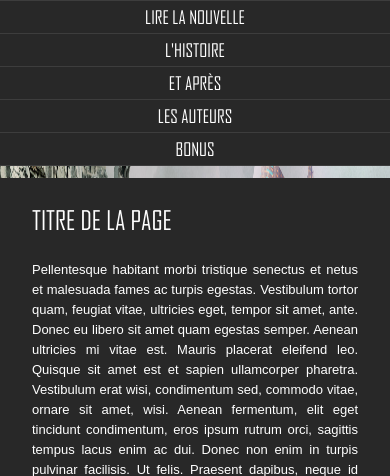
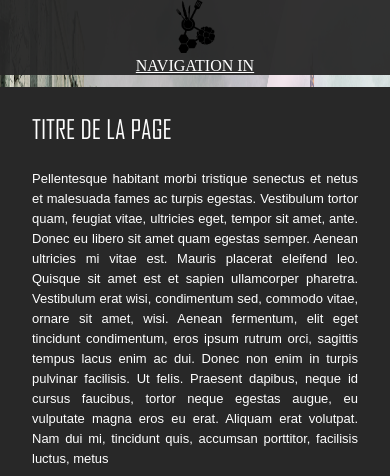
Before and after one commit to HackLo/projet-ter, a PHP site: page /index.php?page=global in a window 390 px wide. Shown: the top 476 px of the page. Run offline with PHP 8.4, Linux system fonts and the light colour scheme.

Commit message:
Tri dans le CSS

```diff
--- a/global.css
+++ b/global.css
@@ -25,13 +25,21 @@
 }
 
 /* ------------------------------ HEADER ------------------------------------- */
+#blocNavigationPourMobileIn, #blocNavigationPourMobileOut {
+	display: none;
+}
 header {
+	border-right: 1px rgba(40, 40, 40, 1) solid;
+ 	height: 100%;
+	padding-right: 4px;
  	text-align: center;
+	width: 230px;
  	z-index: 10;
 }
 
+/* Block entourant le logo + le menu */
 header > div {
-	background-color: rgba(40, 40, 40, 1);
+	background-color: rgba(40, 40, 40, 0.95);
 	height: 100%;
 }
 
@@ -46,6 +54,9 @@ header #divLogo img {
 }
 
 /* ------------------------------ MENU ------------------------------------- */
+#blocNavigationPourMobileIn, #blocNavigationPourMobileOut {
+	display: none;
+}
 nav {
  	color: white;
  	font-family: "agency_fb", arial ;
@@ -67,19 +78,34 @@ header #divLogo img {
 	padding: 0;
 }
 
+nav li {
+	list-style-type: none;
+}
+
 nav > ul:first-child {
 	border-top: 1px rgba(61, 61, 61, 1) solid;
 }
 nav > ul > li {
 	border-bottom: 1px rgba(61, 61, 61, 1) solid;
 }
+
+nav > ul > li:hover {
+	background-color: rgba(48, 48, 48, 1);
+}
+
+nav > ul > li a {
+	line-height: 50px;
+}
+
 nav > ul > li > ul {
+	display: none;
 	margin: 0;
 	padding: 0;
 }
+
 /* ------------------------------ WRAPPER -------------------------------------*/
 #wrapper {
-	background-color: rgba(40, 40, 40, 0.8);
+	background-color: rgba(40, 40, 40, 0.9);
 	color:#FFF;
 	font-family:arial;
 	font-size:13px;
@@ -232,14 +233,14 @@ footer{
 	header {
 		border: 0px red solid;
 		margin-bottom: 12px;
+		padding-right: 0px;
 		position: relative;
 		width: 100%;
 	}
 	header #divLogo {
-		border: 0px yellow solid;
+		display: block;
 		margin: 0;
 		padding: 0;
-		display: none;
 	}
 	header #divLogo img {
 		height: 10%;
@@ -247,44 +248,30 @@ footer{
 		padding: 0;
 		width: 10%;
 	}
+	#blocNavigationPourMobileIn {
+		display: block;
+	}
+	#blocNavigationPourMobileIn a, #blocNavigationPourMobileOut a {
+		color: white;
+	}
 	nav {
+		display: none;
 		position: relative;
 		width: 100%;
 	}
 
-	nav #mainmenu {
-		margin: 0;
-		padding: 0;
-	}
-
-	nav > ul {
-		width: 100%;
-	}
-
-	nav #mainmenu > li {
-
-	}
-
 	nav ul li {
-		list-style-type: none;
 		line-height: 32px;
 		margin: 0;
 		width: 100%;
 	}
 
-	nav > ul > li > ul {
-		display: none;
-	}
-	nav > ul > li:hover {
-		background-color: rgba(61, 61, 61, 1);
+	nav > ul > li a {
+		line-height: 20px;
 	}
 
 	nav > ul > li:hover > ul {
 		display:block;
-	}
-
-	nav > ul > li:hover > ul {
-		/*display: block;*/
 	}
 
 	#wrapper {
--- a/header.php
+++ b/header.php
@@ -3,6 +3,8 @@
 		<!-- PARTIE LOGO -->
 		<div id="divLogo"><a href="index.php"><img src="graphics/logo.png" alt="Culin'R" /></a></div>
 		<!-- MENU DE NAVIGATION -->
+		<div id="blocNavigationPourMobileIn" onclick="expandNav();"><a href="#">NAVIGATION IN</a></div>
+		<div id="blocNavigationPourMobileOut" onclick="unexpandNav();"><a href="#">NAVIGATION OUT</a></div>
 		<nav>
 			<ul id="mainmenu">
 	        	<li><a href="index.php?page=lire">Lire la nouvelle</a></li>
--- a/scripts/scripts.php
+++ b/scripts/scripts.php
@@ -1,9 +1,6 @@
 <script type="text/javascript">
-	/**
-	 *  Fonction qui permet d'afficher un block en display:none;
-	 *  nomSM représente l'ID du block à afficher
-	 */
-	function expand(nomSM) {
+
+	function hideSM() {
 		// Un clic a eu lieu sur un élément, on referme donc tous les sous-menus
 		var sousmenus = document.getElementsByClassName("sousmenu");
 		// On parcours l'élément avec une boucle
@@ -11,10 +8,38 @@
 		for(var i = 0; i < sousmenus.length; i++) {
 			sousmenus[i].style.display = "none";
 		}
+	};
+
+	/**
+	 *  Fonction qui permet d'afficher un block en display:none;
+	 *  nomSM représente l'ID du block à afficher
+	 */
+	function expand(nomSM) {
+		alert("function expand");
+		hideSM();
 
 		// On récupère l'élément via son ID
 		sousliste = document.getElementById(nomSM);
 		// On change sa propriété display: none en display:block
 		sousliste.style.display = "block";
 	};
+
+	function expandNav() {
+		var mainmenu = document.getElementsByTagName("nav");
+		var blockIn = document.getElementById("blocNavigationPourMobileIn");
+		var blockOut = document.getElementById("blocNavigationPourMobileOut");
+
+		mainmenu[0].style.display = "block";
+		blockIn.style.display = "none";
+		blockOut.style.display = "block";
+	};
+	function unexpandNav() {
+		var mainmenu = document.getElementsByTagName("nav");
+		var blockIn = document.getElementById("blocNavigationPourMobileIn");
+		var blockOut = document.getElementById("blocNavigationPourMobileOut");
+
+		mainmenu[0].style.display = "none";
+		blockIn.style.display = "block";
+		blockOut.style.display = "none";
+	};
 </script>
```
Also changed, not shown: other parts of global.css (+24 -49 lines). Lines whose indentation alone changed are shown as unchanged.
